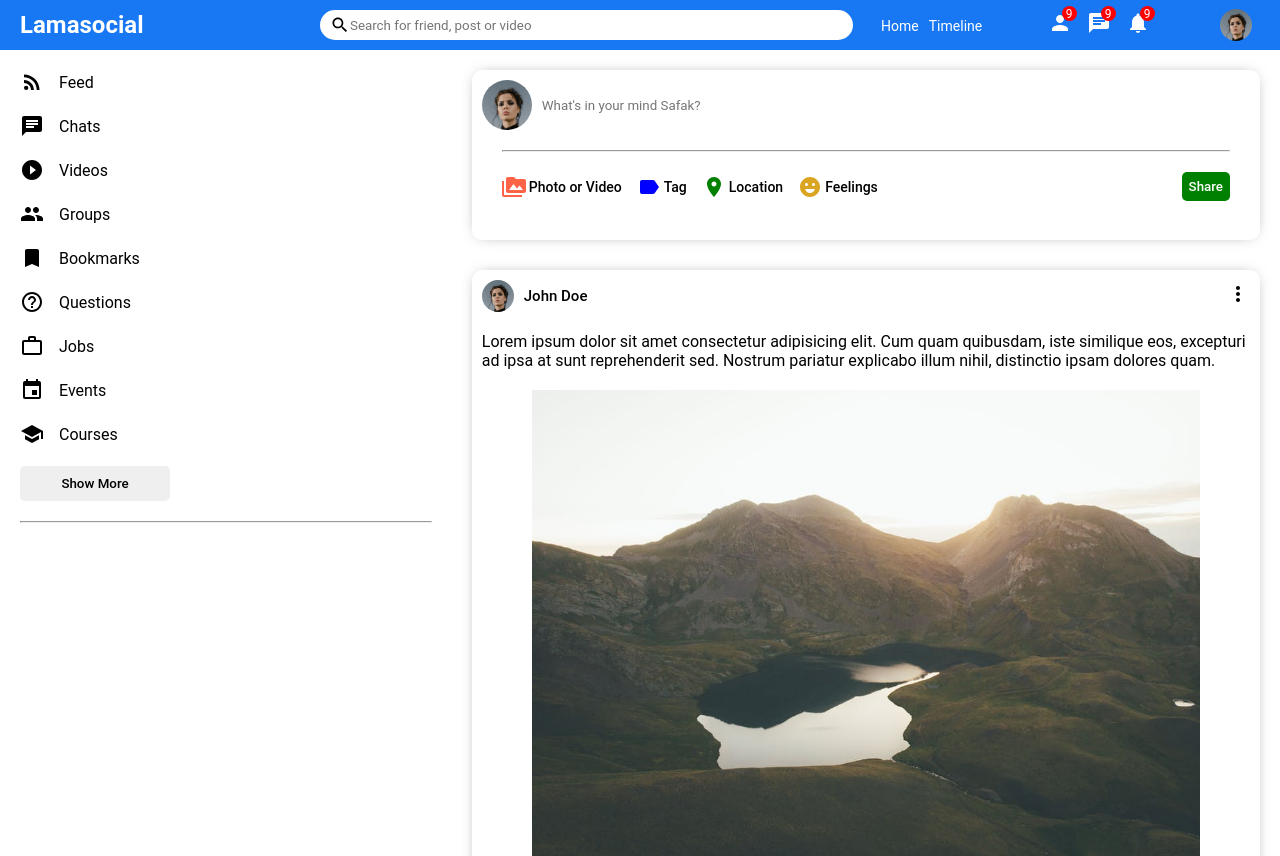
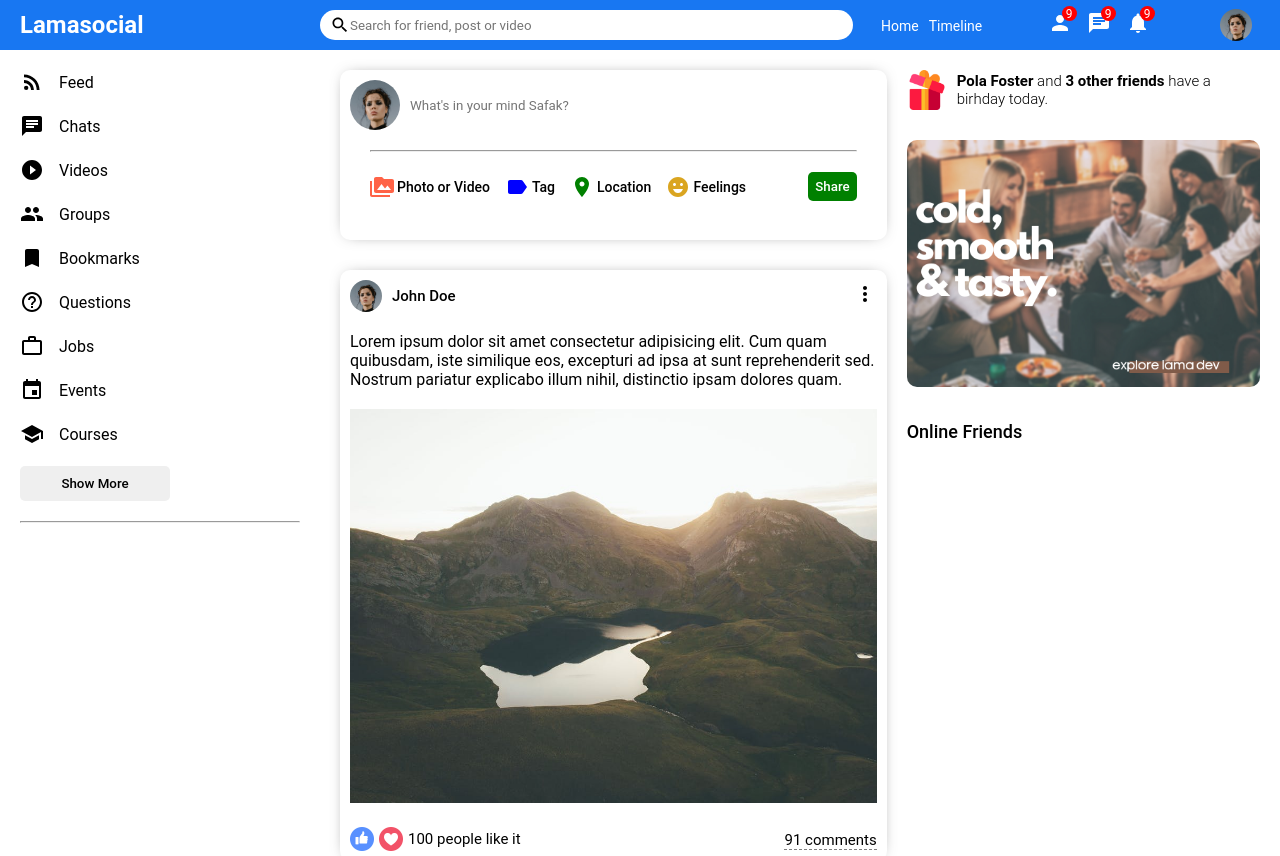
Before and after one commit to abdurnourtanim/social-media-frontend, a React (Create React App) app: page / in a window 1280 px wide. Shown: the top 856 px of the page. Built offline with nearby package versions, Linux system fonts and the light colour scheme.

Commit message:
rightbar done with static data

```diff
--- /dev/null
+++ b/src/components/RightBar.js
@@ -0,0 +1,26 @@
+import React from "react";
+import img2 from "../assets/ad.png";
+import img from "../assets/gift.png";
+import "../styles/rightBar.css";
+
+const RightBar = () => {
+  return (
+    <div className="rightbar">
+      <div className="rightbarWrapper">
+        <div className="birthdayContainer">
+          <img className="birthdayImg" src={img} alt="" />
+          <span className="birthdayText">
+            <b>Pola Foster</b> and <b>3 other friends</b> have a birhday today.
+          </span>
+        </div>
+        <img className="rightbarAd" src={img2} alt="" />
+        <h4 className="rightbarTitle">Online Friends</h4>
+        <ul className="rightbarFriendList">
+          <li className="rightbarFriend"></li>
+        </ul>
+      </div>
+    </div>
+  );
+};
+
+export default RightBar;
--- a/src/pages/Home.js
+++ b/src/pages/Home.js
@@ -1,5 +1,6 @@
 import React from "react";
 import Feed from "../components/Feed";
+import RightBar from "../components/RightBar";
 import Sidebar from "../components/Sidebar";
 import TopBar from "../components/TopBar";
 
@@ -10,6 +11,7 @@ const Home = () => {
       <div className="homeContainer">
         <Sidebar />
         <Feed />
+        <RightBar />
       </div>
     </>
   );
--- /dev/null
+++ b/src/styles/rightBar.css
@@ -0,0 +1,83 @@
+.rightbar {
+  flex: 3.5;
+}
+
+.rightbarWrapper {
+  padding: 20px 20px 0 0;
+}
+
+.birthdayContainer {
+  display: flex;
+  align-items: center;
+}
+
+.birthdayImg {
+  width: 40px;
+  height: 40px;
+  margin-right: 10px;
+}
+
+.birthdayText {
+  font-weight: 300;
+  font-size: 15px;
+}
+
+.rightbarAd {
+  width: 100%;
+  border-radius: 10px;
+  margin: 30px 0;
+}
+
+.rightbarTitle {
+  margin-bottom: 20px;
+}
+
+.rightbarFriendList {
+  padding: 0;
+  margin: 0;
+  list-style: none;
+}
+
+.rightbarTitle {
+  font-size: 18px;
+  font-weight: 500;
+  margin-bottom: 10px;
+}
+
+.rightbarInfo {
+  margin-bottom: 30px;
+}
+
+.rightbarInfoItem {
+  margin-bottom: 10px;
+}
+
+.rightbarInfoKey {
+  font-weight: 500;
+  margin-right: 15px;
+  color: #555;
+}
+
+.rightbarInfoValue {
+  font-weight: 300;
+}
+
+.rightbarFollowings {
+  display: flex;
+  flex-wrap: wrap;
+  justify-content: space-between;
+}
+
+.rightbarFollowing {
+  display: flex;
+  flex-direction: column;
+  margin-bottom: 20px;
+  cursor: pointer;
+}
+
+.rightbarFollowingImg {
+  width: 100px;
+  height: 100px;
+  object-fit: cover;
+  border-radius: 5px;
+}
```
